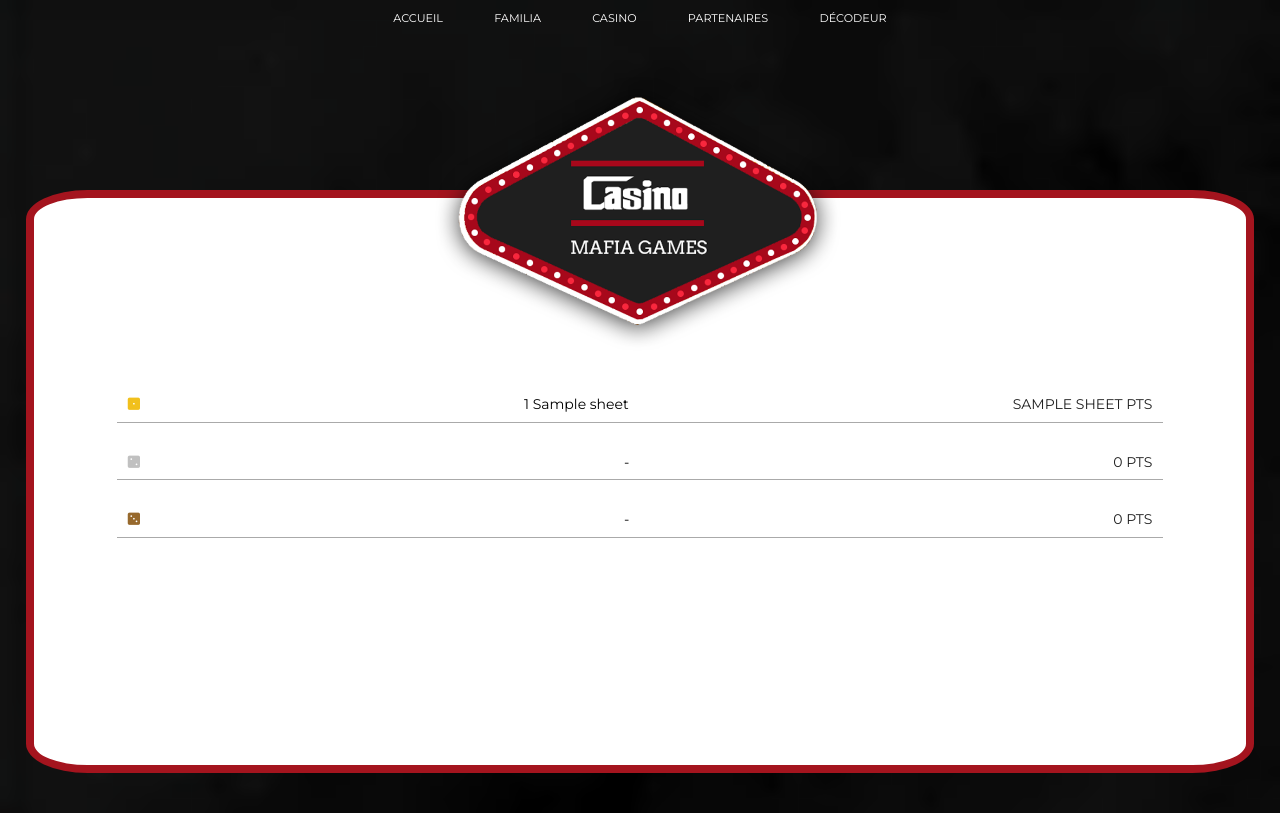
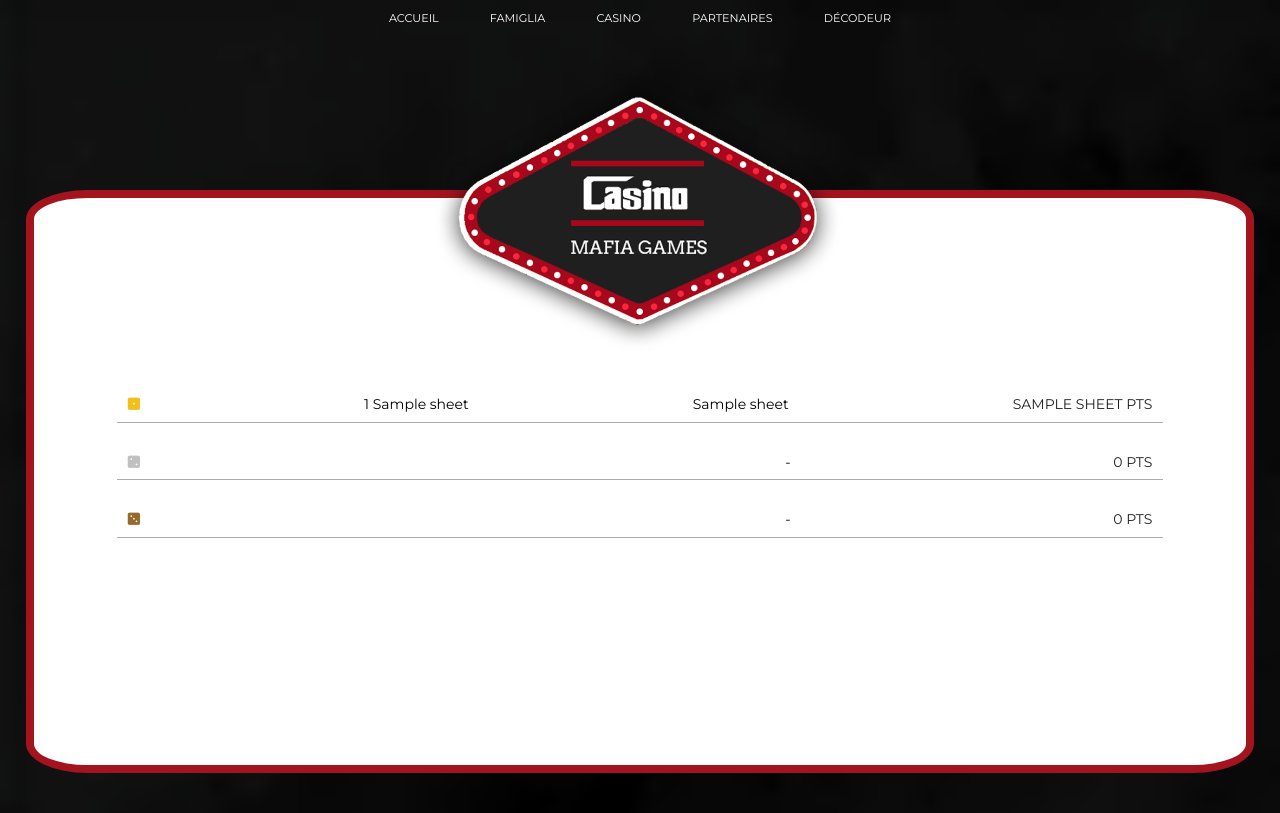
Before and after one commit to Clem-Duchesne/mafiatech, a Symfony app: template templates/casino.html.twig in a window 1280 px wide. Shown: the top 813 px of the page. Run offline with Twig, Linux system fonts and the light colour scheme; the template is opened without the code that fills it: most values are stand-ins (such as "Sample title", 1, 10 or a date in 2020); some libraries are stand-ins or nearby versions.

Commit message:
modif casino et d'autres détails

```diff
--- a/src/Controller/CasinoController.php
+++ b/src/Controller/CasinoController.php
@@ -29,7 +29,7 @@ class CasinoController extends AbstractController
 
         // https://docs.google.com/spreadsheets/d/1nY_G4i-JpBZQlJ9A4ihybNerAbEWFNYpl4LmQvx5wOA/edit?usp=sharing
         $spreadsheetId = '1nY_G4i-JpBZQlJ9A4ihybNerAbEWFNYpl4LmQvx5wOA';
-        $range = 'Sheet1!A2:D';
+        $range = 'Sheet1!A3:E';
 
         $response = $service->spreadsheets_values->get($spreadsheetId, $range);
         $values = $response->getValues();
@@ -45,6 +45,9 @@ class CasinoController extends AbstractController
         $sheets = $pool->get('google_sheets', function (ItemInterface $item) use ($client) {
             $item->expiresAfter($this::CACHE_SECONDS_DURATION);
             $computedValue = $this->getSheet($client);
+            if ($computedValue == null) {
+                return array();
+            }
             usort($computedValue, [$this, 'cmp']);
             return $computedValue;
         });
--- a/src/Controller/FamiliaController.php
+++ b/src/Controller/FamiliaController.php
@@ -15,8 +15,8 @@ class FamiliaController extends AbstractController
     public function index(Request $request): Response
     {
         return $this->render('familia.html.twig', [
-            'mardi' => (new \DateTime("now") > new \DateTime("2021-03-16 20:00:00")),
-            'jeudi' => (new \DateTime("now") > new \DateTime("2021-03-18 20:00:00")),
+            'mardi' => (new \DateTime("now") > new \DateTime("2021-03-16 18:00:00")),
+            'jeudi' => (new \DateTime("now") > new \DateTime("2021-03-18 18:00:00")),
         ]);
     }
 }
--- a/src/Controller/IndexController.php
+++ b/src/Controller/IndexController.php
@@ -15,7 +15,7 @@ class IndexController extends AbstractController
     public function index(Request $request): Response
     {
         return $this->render('index.html.twig', [
-            'jeudi' => (new \DateTime("now") > new \DateTime("2021-03-18 20:00:00")),
+            'jeudi' => (new \DateTime("now") > new \DateTime("2021-03-18 18:00:00")),
         ]);
     }
 }
--- a/templates/base.html.twig
+++ b/templates/base.html.twig
@@ -17,7 +17,7 @@
     <body>
         <header class="header">
             <a class="header__link" href="{{ path('index') }}">Accueil</a>
-            <a class="header__link" href="{{ path('familia') }}">Familia</a>
+            <a class="header__link" href="{{ path('familia') }}">Famiglia</a>
             <a class="header__link" href="{{ path('casino') }}">Casino</a>
             <a class="header__link" href="{{ path('partenaires') }}">Partenaires</a>
             <a class="header__link" href="{{ path('decodeur') }}">Décodeur</a>
--- a/templates/casino.html.twig
+++ b/templates/casino.html.twig
@@ -6,26 +6,14 @@
 <section class="classement">
     <img src="{{ asset('img/enseigne.png') }}" alt="enseigne" class="classement__enseigne" data-aos="flip-right" data-aos-delay="50" data-aos-duration="1000">
     <ul class="classement__liste">
-        {% if sheets[0] is defined %}
-        <li class="classement__liste--element"><i class="fas fa-dice-one"></i><span class="classement__name">{{ sheets[0][0] }} {{ sheets[0][1] }}</span><span class="classement__points">{{ sheets[0][3] }} pts</span></li>
-        {% else %}
-        <li class="classement__liste--element"><i class="fas fa-dice-one"></i><span class="classement__name">-</span><span class="classement__points">0 pts</span></li>
-        {% endif %}
+        <li class="classement__liste--element"><i class="fas fa-dice-one"></i><span class="classement__name">{{ sheets[0][0]|default("") }} {{ sheets[0][1]|default("") }}</span><span class="classement__famille">{{ sheets[0][4]|default("-") }}</span><span class="classement__points">{{ sheets[0][3]|default("0") }} pts</span></li>
 
-        {% if sheets[1] is defined %}
-        <li class="classement__liste--element"><i class="fas fa-dice-two"></i><span class="classement__name">{{ sheets[1][0] }} {{ sheets[1][1] }}</span><span class="classement__points">{{ sheets[1][3] }} pts</span></li>
-        {% else %}
-        <li class="classement__liste--element"><i class="fas fa-dice-two"></i><span class="classement__name">-</span><span class="classement__points">0 pts</span></li>
-        {% endif %}
+        <li class="classement__liste--element"><i class="fas fa-dice-two"></i><span class="classement__name">{{ sheets[1][0]|default("") }} {{ sheets[1][1]|default("") }}</span><span class="classement__famille">{{ sheets[1][4]|default("-") }}</span><span class="classement__points">{{ sheets[1][3]|default("0") }} pts</span></li>
 
-        {% if sheets[2] is defined %}
-        <li class="classement__liste--element"><i class="fas fa-dice-three"></i><span class="classement__name">{{ sheets[2][0] }} {{ sheets[2][1] }}</span><span class="classement__points">{{ sheets[2][3] }} pts</span></li>
-        {% else %}
-        <li class="classement__liste--element"><i class="fas fa-dice-three"></i><span class="classement__name">-</span><span class="classement__points">0 pts</span></li>
-        {% endif %}
+        <li class="classement__liste--element"><i class="fas fa-dice-three"></i><span class="classement__name">{{ sheets[2][0]|default("") }} {{ sheets[2][1]|default("") }}</span><span class="classement__famille">{{ sheets[2][4]|default("-") }}</span><span class="classement__points">{{ sheets[2][3]|default("0") }} pts</span></li>
 
         {% for user in sheets|slice(3) %}
-            <li class="classement__liste--element"><span class="classement__range">{{ user[2] }}</span><span class="classement__name">{{ user[0] }} {{ user[1] }}</span><span class="classement__points">{{ user[3] }} pts</span></li>
+            <li class="classement__liste--element"><span class="classement__range">{{ user[2]|default("999+") }}</span><span class="classement__name">{{ user[0]|default("") }} {{ user[1]|default("") }}</span><span class="classement__famille">{{ user[4]|default("-") }}</span><span class="classement__points">{{ user[3]|default("0") }} pts</span></li>
             </li>
         {% endfor %}
     </ul>
--- a/templates/familia.html.twig
+++ b/templates/familia.html.twig
@@ -1,6 +1,6 @@
 {% extends 'base.html.twig' %}
 
-{% block title %}Familia | {% endblock %}
+{% block title %}Famiglia | {% endblock %}
 
 {% block body %}
 <section class="organigramme">
--- a/templates/static/partenaires.html.twig
+++ b/templates/static/partenaires.html.twig
@@ -25,7 +25,7 @@
         <div class="parts__box">
             <img src="{{ asset('img/blooming.png') }}" alt="ange" class="parts__img">
             <span class="parts__name">Blooming Rocks</span>
-            <p class="parts__offer">2 culottes menstruelles offertes et 20 % de réduction</p>
+            <p class="parts__offer">2 culottes menstruelles offertes et 20 % de réduction avec le code MAFIATECH20</p>
             <a href="https://blooming.rocks/collections/blooming-culottes-menstruelles?gclid=Cj0KCQiA7YyCBhD_ARIsALkj54o6TjK-7eoWfXxNZYdkqwVYAQH1tceJAKN2bZtY8a7S2V8ST8VXH-IaAk3JEALw_wcB" class="parts__website">Voir le site</a>
         </div>
         <div class="parts__box">
```
